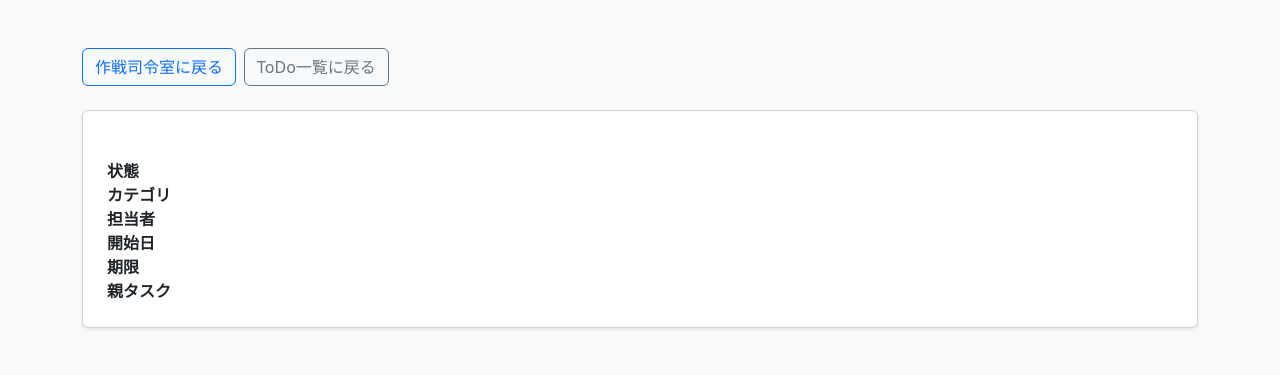
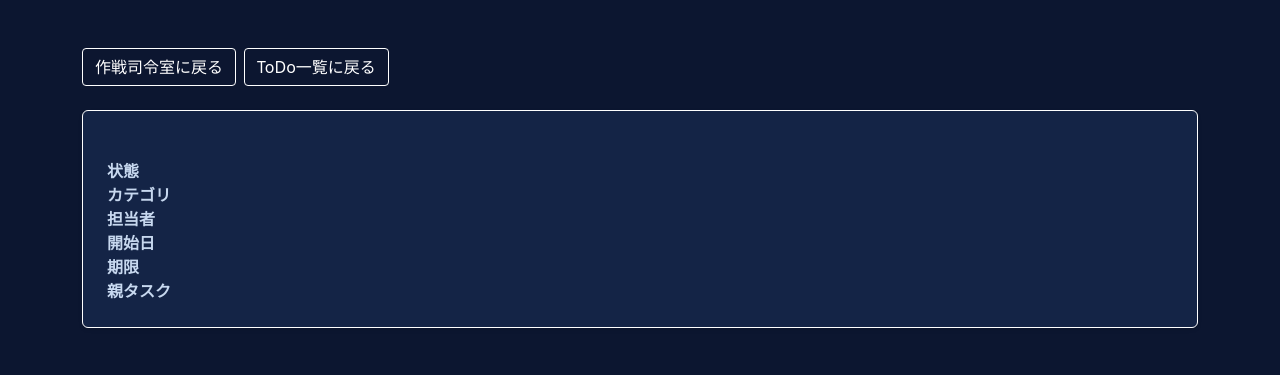
Before and after one commit to coffee-neko/20261118_2, a Spring app: template src/main/resources/templates/todo/detail.html in a window 1280 px wide. Shown: the top 375 px of the page. Run offline with Thymeleaf, Linux system fonts and the light colour scheme; the template is opened without the code that fills it, so the values that code supplies are empty; some of the project's set-up classes (security, data sources, template engines, error pages and the like) are left out, and stand-ins take their place.

Commit message:
レトロRPG共通テーマ導入・一覧と詳細画面のデザイン統一
- quest-theme.css と既存のThymeleaf読み込み部品を再利用し、一覧と閲覧専用の詳細をダークネイビーと白枠で統一
- 一覧の検索欄・一括操作・ページ移動を調整し、親子タスクを色・枠・字下げで区別
- 達成率と子タスクの進捗に共通ゲージを適用し、チェックボックスとドラッグハンドルを拡大
- スマホ・タブレット幅での折り返し、入力欄のコントラスト、キーボード操作時のフォーカス表示を調整
- 詳細画面のタスク情報と、作戦司令室・ToDo一覧への戻りリンクを維持
- 変更対象は list.html、detail.html、quest-theme.css の3ファイル。既存のThymeleaf式・フォーム属性・JavaScriptは差分で照合済み
- ビルド・テスト実行・ブラウザでの動作確認は未実施

```diff
--- /dev/null
+++ b/src/main/resources/static/css/quest-theme.css
@@ -0,0 +1,82 @@
+.quest-theme {
+    --quest-background: #0c1630;
+    --quest-surface: #142446;
+    --quest-border: #fff;
+    --quest-text: #fff;
+    --quest-muted: #c7d8ef;
+    --quest-link: #b5d8ff;
+    --quest-divider: #8097b8;
+    --quest-focus: #ffe38a;
+    --quest-gauge-track: #263f64;
+    --quest-gauge-fill: #0dcaf0;
+    background-color: var(--quest-background);
+    color: var(--quest-text);
+    font-family: system-ui, "Yu Gothic UI", Meiryo, "Hiragino Kaku Gothic ProN", sans-serif;
+}
+
+.quest-theme :is(.quest-window, .quest-card) {
+    background-color: var(--quest-surface);
+    border: 1px solid var(--quest-border);
+}
+
+.quest-theme .quest-heading {
+    font-weight: 700;
+    letter-spacing: .025em;
+    text-shadow: 2px 2px var(--quest-background);
+}
+
+.quest-theme .quest-title {
+    border-inline-start: .25rem solid var(--quest-link);
+    padding-inline-start: .65rem;
+}
+
+.quest-theme .quest-note {
+    color: var(--quest-muted);
+}
+
+.quest-theme :where(button, input, select, textarea) {
+    font-family: inherit;
+}
+
+.quest-theme .quest-button {
+    --bs-btn-color: var(--quest-text);
+    --bs-btn-border-color: var(--quest-border);
+    --bs-btn-hover-color: var(--quest-background);
+    --bs-btn-hover-bg: var(--quest-border);
+    --bs-btn-hover-border-color: var(--quest-border);
+    --bs-btn-active-color: var(--quest-background);
+    --bs-btn-active-bg: var(--quest-link);
+    --bs-btn-active-border-color: var(--quest-link);
+    --bs-btn-disabled-color: var(--quest-muted);
+    --bs-btn-disabled-border-color: var(--quest-divider);
+    --bs-btn-border-radius: .25rem;
+}
+
+.quest-theme .quest-table {
+    --bs-table-color: var(--quest-text);
+    --bs-table-bg: var(--quest-surface);
+    --bs-table-border-color: var(--quest-divider);
+}
+
+.quest-theme .quest-link,
+.quest-theme .quest-table a:not(.quest-button) {
+    color: var(--quest-link);
+    overflow-wrap: anywhere;
+}
+
+.quest-theme .quest-gauge {
+    --bs-progress-bar-bg: var(--quest-gauge-fill);
+    height: 1rem;
+    background-color: var(--quest-gauge-track);
+}
+
+.quest-theme .quest-gauge > .progress-bar {
+    background-image: repeating-linear-gradient(
+        90deg, transparent 0 7px, rgb(12 22 48 / 38%) 7px 8px
+    );
+}
+
+.quest-theme :is(a, button, input, select, textarea, [tabindex]):focus-visible {
+    outline: 2px solid var(--quest-focus);
+    outline-offset: 2px;
+}
--- /dev/null
+++ b/src/main/resources/templates/fragments/quest-theme.html
@@ -0,0 +1,6 @@
+<!DOCTYPE html>
+<html lang="ja" xmlns:th="http://www.thymeleaf.org">
+<head>
+    <link th:fragment="stylesheet" rel="stylesheet" th:href="@{/css/quest-theme.css}">
+</head>
+</html>
--- a/src/main/resources/templates/todo/detail.html
+++ b/src/main/resources/templates/todo/detail.html
@@ -8,31 +8,32 @@
           rel="stylesheet"
           integrity="sha384-sRIl4kxILFvY47J16cr9ZwB07vP4J8+LH7qKQnuqkuIAvNWLzeN8tE5YBujZqJLB"
           crossorigin="anonymous">
+    <link th:replace="~{fragments/quest-theme :: stylesheet}" rel="stylesheet">
 </head>
-<body class="bg-light">
+<body class="quest-theme" data-bs-theme="dark">
 <main class="container py-5">
     <nav class="d-flex flex-wrap gap-2 mb-4" aria-label="戻る">
-        <a class="btn btn-outline-primary" th:href="@{/todo/dashboard}">作戦司令室に戻る</a>
-        <a class="btn btn-outline-secondary" th:href="@{/todo}">ToDo一覧に戻る</a>
+        <a class="btn btn-outline-primary quest-button" th:href="@{/todo/dashboard}">作戦司令室に戻る</a>
+        <a class="btn btn-outline-secondary quest-button" th:href="@{/todo}">ToDo一覧に戻る</a>
     </nav>
-    <article class="card shadow-sm" aria-labelledby="task-title">
-        <div class="card-body p-4">
-            <h1 id="task-title" class="h3 mb-4 text-break" style="white-space: pre-wrap" th:text="${todo.title}">タスク名</h1>
+    <article class="card shadow-sm quest-window" aria-labelledby="task-title">
+        <div class="card-body p-3 p-sm-4">
+            <h1 id="task-title" class="h3 mb-4 text-break quest-heading quest-title" style="white-space: pre-wrap" th:text="${todo.title}">タスク名</h1>
             <dl class="row mb-0">
-                <dt class="col-sm-3">状態</dt>
+                <dt class="col-sm-3 quest-note">状態</dt>
                 <dd class="col-sm-9" th:text="${todo.status.label}">未着手</dd>
-                <dt class="col-sm-3">カテゴリ</dt>
+                <dt class="col-sm-3 quest-note">カテゴリ</dt>
                 <dd class="col-sm-9 text-break" th:text="${todo.categoryName ?: '未設定'}">未設定</dd>
-                <dt class="col-sm-3">担当者</dt>
+                <dt class="col-sm-3 quest-note">担当者</dt>
                 <dd class="col-sm-9 text-break" th:text="${todo.assigneeName ?: '未設定'}">未設定</dd>
-                <dt class="col-sm-3">開始日</dt>
+                <dt class="col-sm-3 quest-note">開始日</dt>
                 <dd class="col-sm-9" th:text="${todo.startDate ?: '未設定'}">未設定</dd>
-                <dt class="col-sm-3">期限</dt>
+                <dt class="col-sm-3 quest-note">期限</dt>
                 <dd class="col-sm-9" th:text="${todo.dueDate ?: '未設定'}">未設定</dd>
-                <dt class="col-sm-3">親タスク</dt>
+                <dt class="col-sm-3 quest-note">親タスク</dt>
                 <dd class="col-sm-9 mb-0 text-break">
                     <span th:if="${todo.parentId == null}">なし</span>
-                    <a th:if="${todo.parentId != null}" th:href="@{/todo/{id}(id=${todo.parentId})}"
+                    <a class="quest-link" th:if="${todo.parentId != null}" th:href="@{/todo/{id}(id=${todo.parentId})}"
                        th:text="${todo.parentTitle}">親タスク名</a>
                 </dd>
             </dl>
```
Also changed, not shown: src/main/resources/templates/todo/dashboard.html (+23 -34 lines), src/main/resources/templates/todo/list.html (+141 -55 lines).
